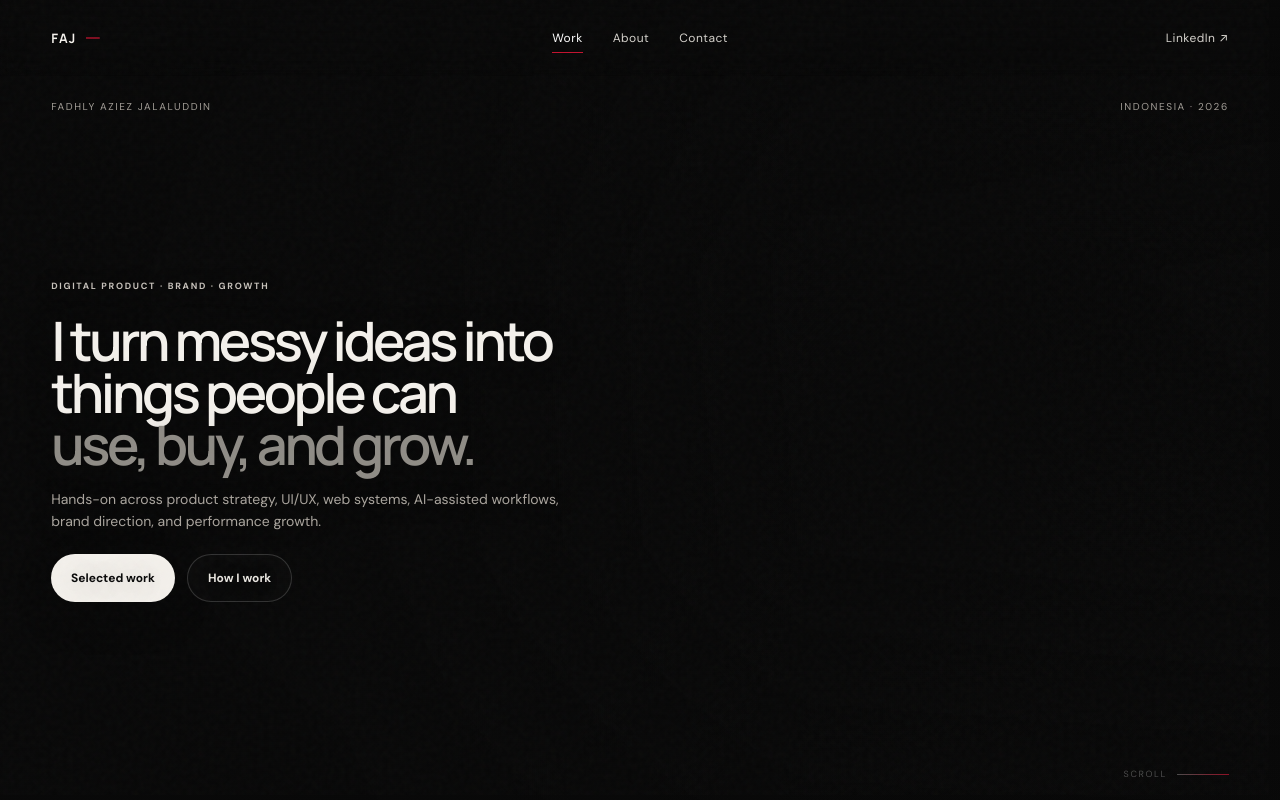
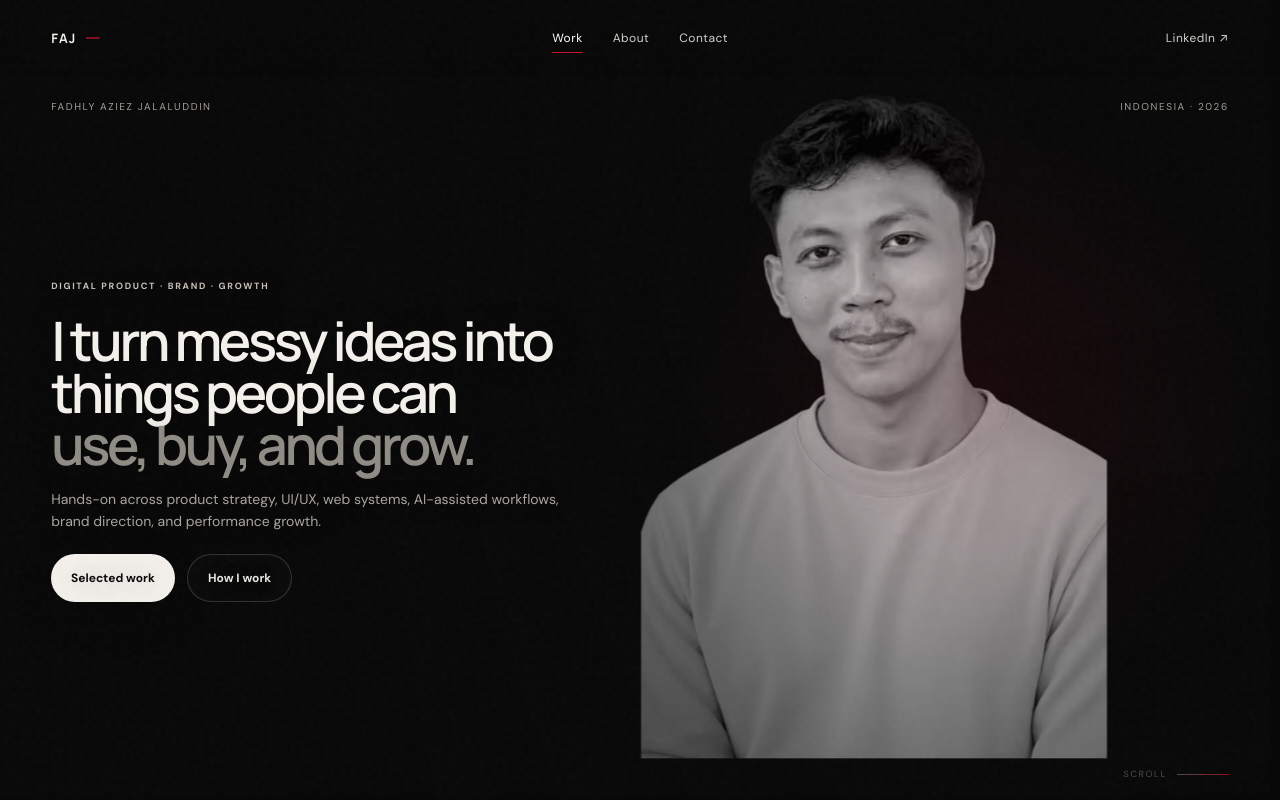
Before and after one commit to winnipikko-cyber/fadhly-portfolio, a plain HTML site: page index.html in a window 1280 px wide. Shown: the top 800 px of the page. Drawn offline with Linux system fonts and the light colour scheme.

Commit message:
Restore valid hero portrait fallback

```diff
--- a/hero-grunge.css
+++ b/hero-grunge.css
@@ -1,7 +1,9 @@
-/* Approved hybrid direction: minimal product portfolio x underground editorial personality. */
+/* Approved hybrid direction: minimal product portfolio x underground editorial personality.
+   NOTE: the grunge AVIF currently in the repo is not a valid decodable AVIF, so the hero
+   temporarily uses the verified transparent portrait asset instead of rendering blank. */
 .hero{position:relative!important;isolation:isolate;background:#090909!important}
-.hero::before{content:"";position:absolute;inset:0;z-index:0;background:url("./assets/fadhly-grunge-hero.avif") center center/cover no-repeat;filter:saturate(.82) contrast(1.03);transform:scale(1.012);transform-origin:center;opacity:.98;pointer-events:none}
-.hero::after{content:"";position:absolute;inset:0;z-index:1;background:linear-gradient(90deg,rgba(9,9,9,.94) 0%,rgba(9,9,9,.82) 27%,rgba(9,9,9,.52) 44%,rgba(9,9,9,.14) 63%,rgba(9,9,9,.06) 100%),linear-gradient(180deg,rgba(9,9,9,.32) 0%,rgba(9,9,9,.03) 34%,rgba(9,9,9,.08) 68%,rgba(9,9,9,.52) 100%);pointer-events:none}
+.hero::before{content:"";position:absolute;inset:0;z-index:0;background:url("./assets/fadhly-portrait-final.avif") 78% 58%/auto 86% no-repeat;filter:grayscale(1) contrast(1.06);transform:scale(1.012);transform-origin:center;opacity:.98;pointer-events:none}
+.hero::after{content:"";position:absolute;inset:0;z-index:1;background:radial-gradient(circle at 76% 50%,rgba(196,19,47,.09),transparent 28%),linear-gradient(90deg,rgba(9,9,9,.97) 0%,rgba(9,9,9,.86) 31%,rgba(9,9,9,.48) 49%,rgba(9,9,9,.08) 70%,rgba(9,9,9,.22) 100%),linear-gradient(180deg,rgba(9,9,9,.16) 0%,rgba(9,9,9,.02) 40%,rgba(9,9,9,.48) 100%);pointer-events:none}
 .hero-stage{position:relative;z-index:2!important;grid-template-columns:minmax(0,.98fr) minmax(0,1.02fr)!important}
 .hero-stage:before{display:none!important}
 .portrait-rig{display:none!important}
@@ -11,7 +13,7 @@
 .hero-kicker{z-index:3;color:#a29d96!important}
 .hero-actions .button-solid{box-shadow:0 14px 40px rgba(0,0,0,.2)}
 .scroll-cue{z-index:3}
-@media(max-width:980px){.hero::after{background:linear-gradient(90deg,rgba(9,9,9,.93) 0%,rgba(9,9,9,.74) 34%,rgba(9,9,9,.25) 62%,rgba(9,9,9,.08) 100%),linear-gradient(180deg,rgba(9,9,9,.3),transparent 40%,rgba(9,9,9,.48))}.hero-stage{grid-template-columns:minmax(0,1fr) minmax(0,.82fr)!important}}
-@media(max-width:700px){.hero{min-height:100svh!important}.hero::before{inset:64px 0 auto 0;height:49svh;background-size:auto 49svh;background-position:64% center;transform:none;filter:saturate(.78) contrast(1.04)}.hero::after{background:linear-gradient(180deg,rgba(9,9,9,.12) 64px,rgba(9,9,9,.04) 31svh,rgba(9,9,9,.76) 49svh,#090909 59svh,#090909 100%),linear-gradient(90deg,rgba(9,9,9,.3),rgba(9,9,9,.03));}.hero-stage{padding-top:51svh!important}.hero-copy{max-width:100%!important;text-shadow:0 2px 24px rgba(0,0,0,.55)}.hero-copy .eyebrow{color:#d0cbc5!important}}
-@media(max-width:390px){.hero::before{height:47svh;background-size:auto 47svh;background-position:66% center}.hero-stage{padding-top:49svh!important}}
+@media(max-width:980px){.hero::before{background-position:82% 56%;background-size:auto 76%}.hero::after{background:linear-gradient(90deg,rgba(9,9,9,.95) 0%,rgba(9,9,9,.78) 36%,rgba(9,9,9,.3) 61%,rgba(9,9,9,.08) 100%),linear-gradient(180deg,rgba(9,9,9,.2),transparent 40%,rgba(9,9,9,.5))}.hero-stage{grid-template-columns:minmax(0,1fr) minmax(0,.82fr)!important}}
+@media(max-width:700px){.hero{min-height:100svh!important}.hero::before{inset:64px 0 auto 0;height:49svh;background-size:auto 46svh;background-position:67% bottom;transform:none;filter:grayscale(1) contrast(1.06)}.hero::after{background:linear-gradient(180deg,rgba(9,9,9,.08) 64px,rgba(9,9,9,.02) 31svh,rgba(9,9,9,.68) 49svh,#090909 59svh,#090909 100%),linear-gradient(90deg,rgba(9,9,9,.36),rgba(9,9,9,.02));}.hero-stage{padding-top:51svh!important}.hero-copy{max-width:100%!important;text-shadow:0 2px 24px rgba(0,0,0,.55)}.hero-copy .eyebrow{color:#d0cbc5!important}}
+@media(max-width:390px){.hero::before{height:47svh;background-size:auto 44svh;background-position:68% bottom}.hero-stage{padding-top:49svh!important}}
 @media(prefers-reduced-motion:reduce){.hero::before{transform:none!important}}
```
